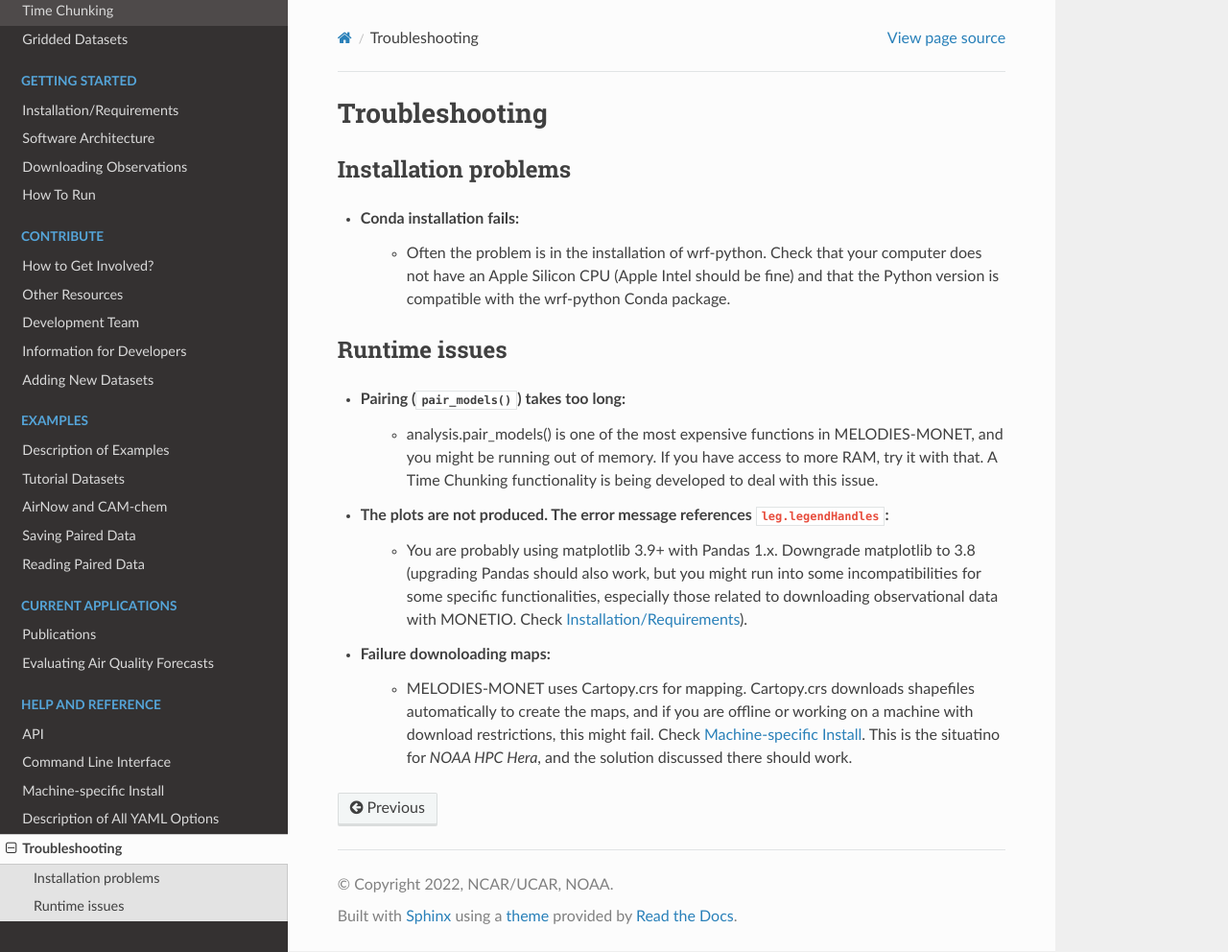
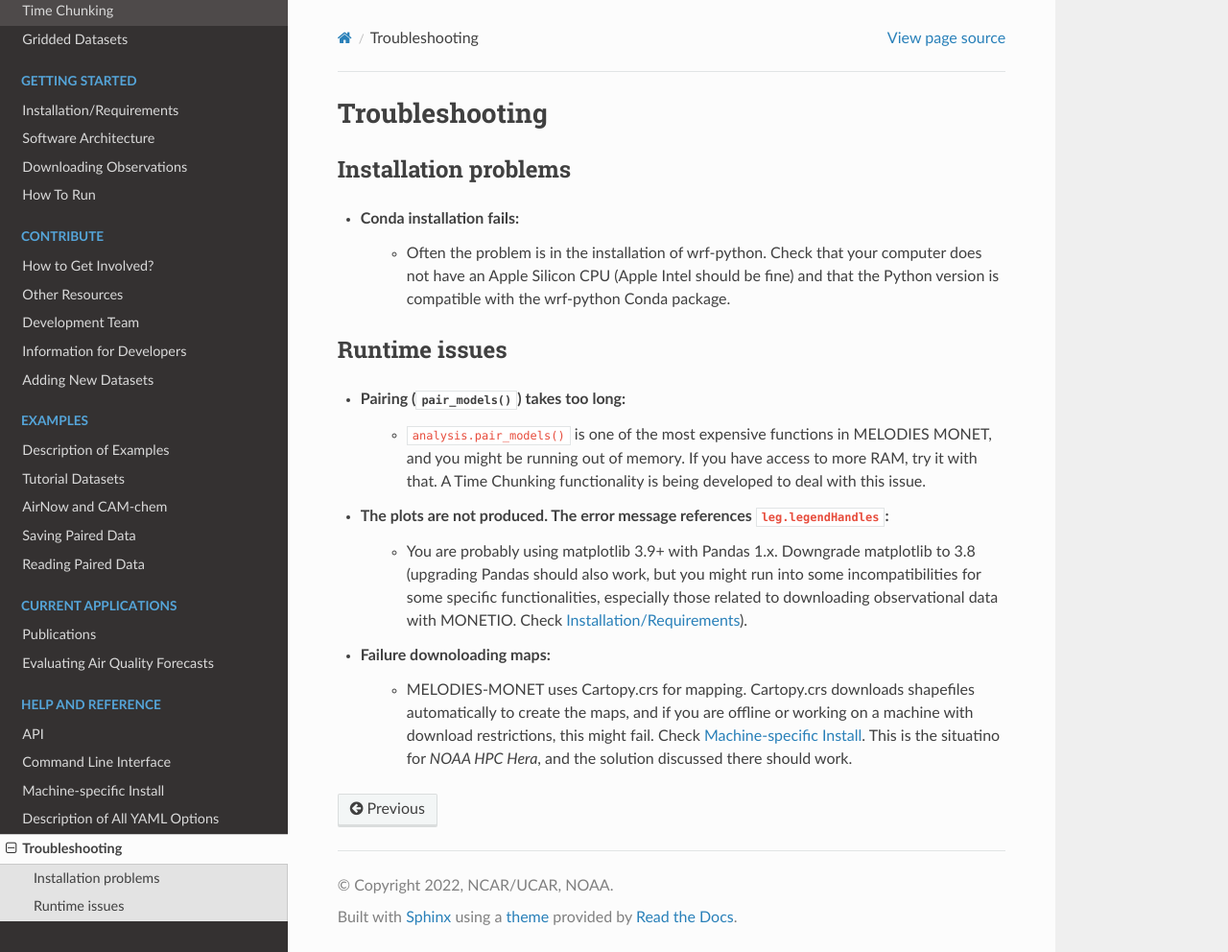
Before and after one commit to NOAA-CSL/MELODIES-MONET, a Sphinx documentation site: the page built from docs/appendix/troubleshooting.rst, in a window 1280 px wide and 992 px high. Shown: the whole window at 96% size. Built offline with Sphinx 7.4.7 and the Read the Docs theme 2.0.0, drawn with Linux system fonts in a browser that asks for light colours; pages that are not in the unit, such as notebooks, are missing from menus.

```diff
--- a/docs/appendix/troubleshooting.rst
+++ b/docs/appendix/troubleshooting.rst
@@ -9,7 +9,7 @@ Installation problems
 Runtime issues
 --------------
 * Pairing (:meth:`~melodies_monet.driver.analysis.pair_models`) takes too long:
-    * analysis.pair_models() is one of the most expensive functions in MELODIES-MONET, and you might be running out of memory. If you have access to more RAM, try it with that. A Time Chunking functionality is being developed to deal with this issue.
+    * ``analysis.pair_models()`` is one of the most expensive functions in MELODIES MONET, and you might be running out of memory. If you have access to more RAM, try it with that. A Time Chunking functionality is being developed to deal with this issue.
 * The plots are not produced. The error message references ``leg.legendHandles``:
     * You are probably using matplotlib 3.9+ with Pandas 1.x. Downgrade matplotlib to 3.8 (upgrading Pandas should also work, but you might run into some incompatibilities for some specific functionalities, especially those related to downloading observational data with MONETIO. Check :doc:`/getting_started/installation`).
 * Failure downoloading maps:
```
